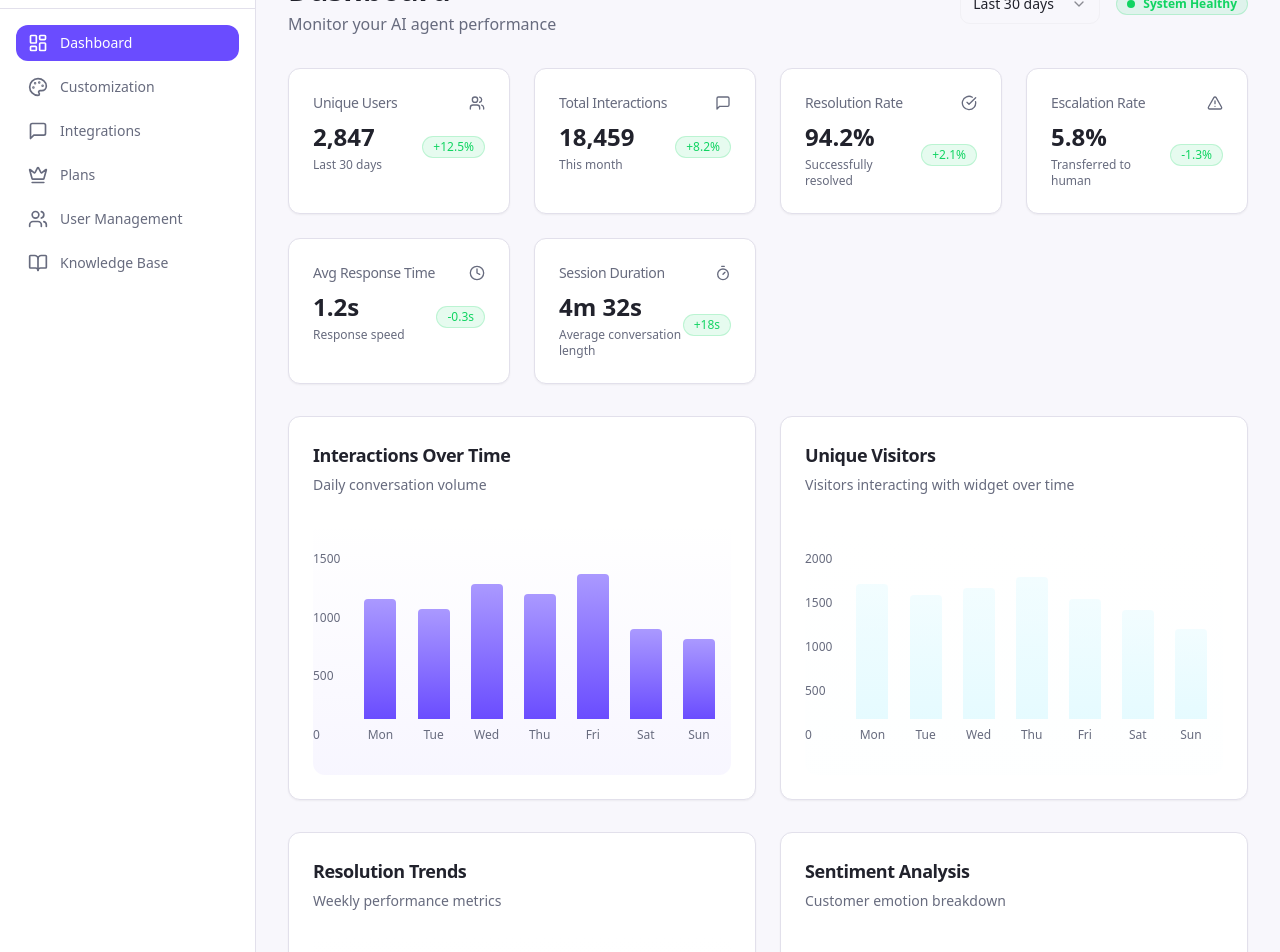
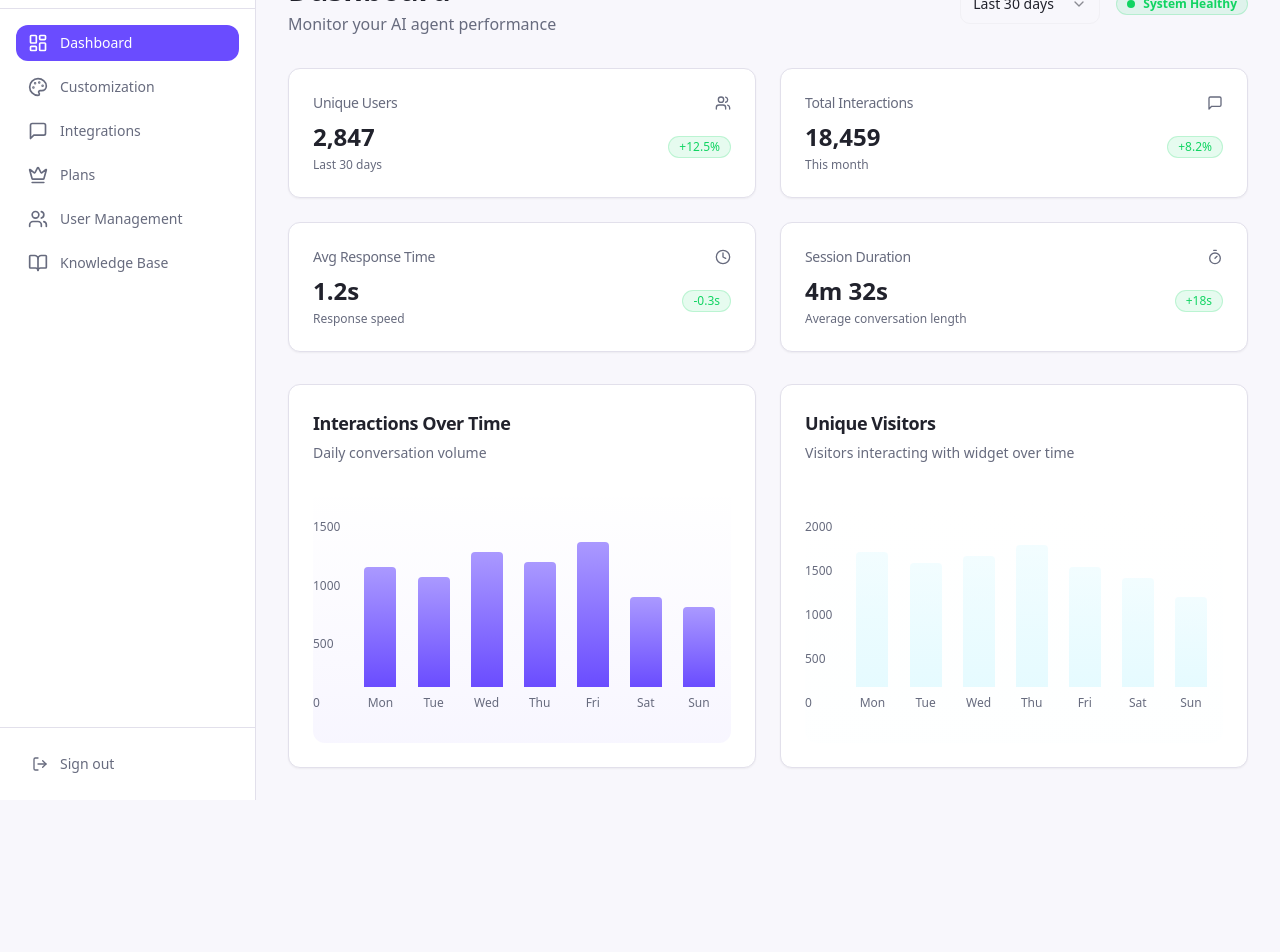
Before and after one commit to rizwanakhtar01/aiva-customer-portal-28, a React (Vite) app: page /dashboard in a window 1280 px wide. Shown: the part 60-1012 px from the top of the page. After the commit the page ends 860 px from the top, so only its background shows below. Built offline with nearby package versions, Linux system fonts and the light colour scheme.

Commit message:
Remove dashboard metrics and charts
Removed the resolution rate tile, escalation rate tile, resolution trends graph, and sentiment analysis chart from the dashboard page.

```diff
--- a/src/pages/Dashboard.tsx
+++ b/src/pages/Dashboard.tsx
@@ -9,8 +9,6 @@ import { SimpleChart } from "@/components/dashboard/SimpleChart";
 import {
   Users,
   MessageSquare,
-  CheckCircle,
-  AlertTriangle,
   Clock,
   Timer,
   CalendarIcon
@@ -26,11 +24,11 @@ const Dashboard = () => {
   // Mock function to generate metrics based on date range
   const getMetricsForDateRange = (range: string) => {
     const baseMetrics = {
-      "1d": { users: 347, interactions: 1245, resolution: 96.1, escalation: 3.9, responseTime: 0.8, duration: "2m 45s" },
-      "7d": { users: 1423, interactions: 7834, resolution: 95.3, escalation: 4.7, responseTime: 1.0, duration: "3m 12s" },
-      "30d": { users: 2847, interactions: 18459, resolution: 94.2, escalation: 5.8, responseTime: 1.2, duration: "4m 32s" },
-      "90d": { users: 8456, interactions: 52367, resolution: 93.8, escalation: 6.2, responseTime: 1.4, duration: "5m 18s" },
-      "custom": { users: 2847, interactions: 18459, resolution: 94.2, escalation: 5.8, responseTime: 1.2, duration: "4m 32s" }
+      "1d": { users: 347, interactions: 1245, responseTime: 0.8, duration: "2m 45s" },
+      "7d": { users: 1423, interactions: 7834, responseTime: 1.0, duration: "3m 12s" },
+      "30d": { users: 2847, interactions: 18459, responseTime: 1.2, duration: "4m 32s" },
+      "90d": { users: 8456, interactions: 52367, responseTime: 1.4, duration: "5m 18s" },
+      "custom": { users: 2847, interactions: 18459, responseTime: 1.2, duration: "4m 32s" }
     };
 
     return baseMetrics[range as keyof typeof baseMetrics] || baseMetrics["30d"];
@@ -54,22 +52,6 @@ const Dashboard = () => {
       trend: "up" as const,
       icon: MessageSquare,
       description: `${dateRange === '1d' ? 'Today' : dateRange === '7d' ? 'Last 7 days' : dateRange === '30d' ? 'This month' : dateRange === '90d' ? 'Last 90 days' : 'Selected period'}`
-    },
-    {
-      title: "Resolution Rate",
-      value: `${currentMetrics.resolution}%`,
-      change: "+2.1%",
-      trend: "up" as const,
-      icon: CheckCircle,
-      description: "Successfully resolved"
-    },
-    {
-      title: "Escalation Rate",
-      value: `${currentMetrics.escalation}%`,
-      change: "-1.3%",
-      trend: "down" as const,
-      icon: AlertTriangle,
-      description: "Transferred to human"
     },
     {
       title: "Avg Response Time",
@@ -147,7 +129,7 @@ const Dashboard = () => {
       </div>
 
       {/* Metrics Grid */}
-      <div className="grid grid-cols-1 md:grid-cols-2 lg:grid-cols-4 gap-6">
+      <div className="grid grid-cols-1 md:grid-cols-2 lg:grid-cols-2 gap-6">
         {metrics.map((metric, index) => (
           <MetricCard key={index} {...metric} />
         ))}
@@ -167,19 +149,6 @@ const Dashboard = () => {
         />
       </div>
 
-      {/* Additional Charts */}
-      <div className="grid grid-cols-1 lg:grid-cols-2 gap-6">
-        <SimpleChart
-          title="Resolution Trends"
-          description="Weekly performance metrics"
-          type="bar"
-        />
-        <SimpleChart
-          title="Sentiment Analysis"
-          description="Customer emotion breakdown"
-          type="pie"
-        />
-      </div>
     </div>
   );
 };
```
